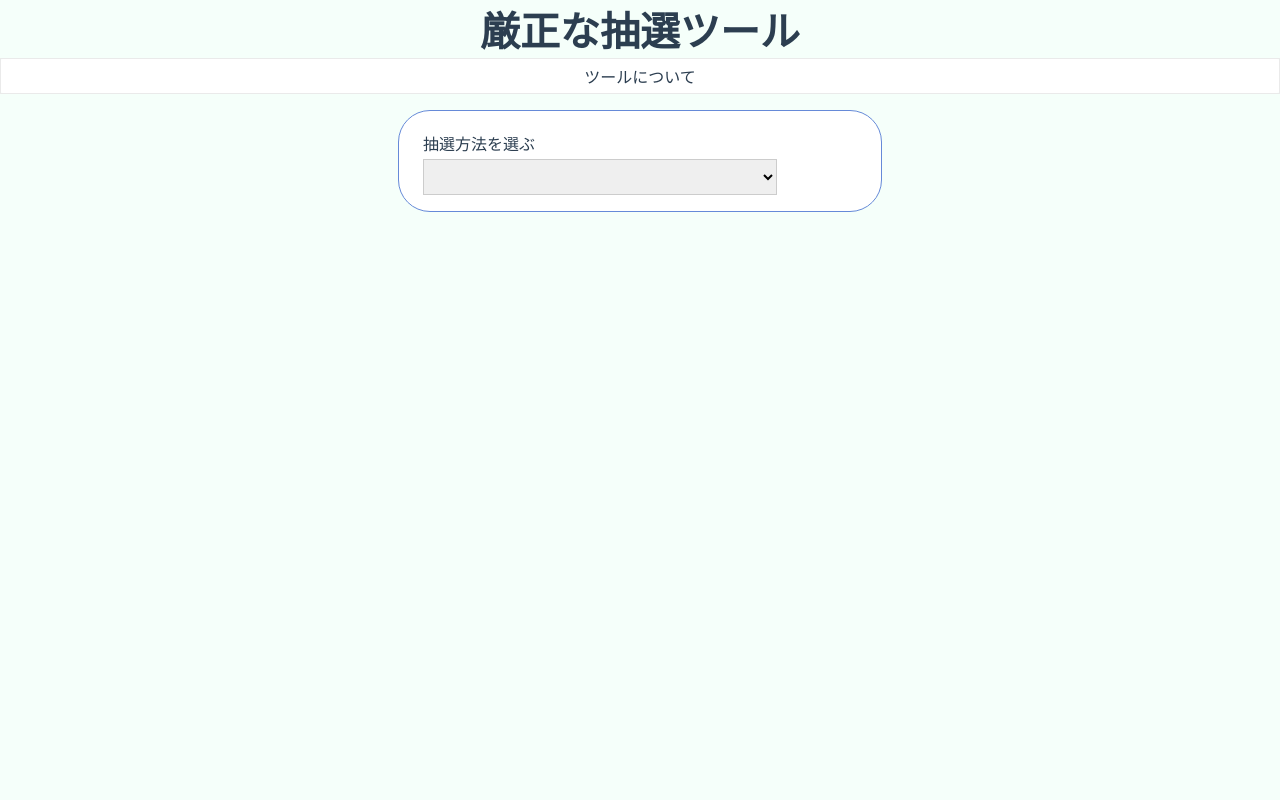
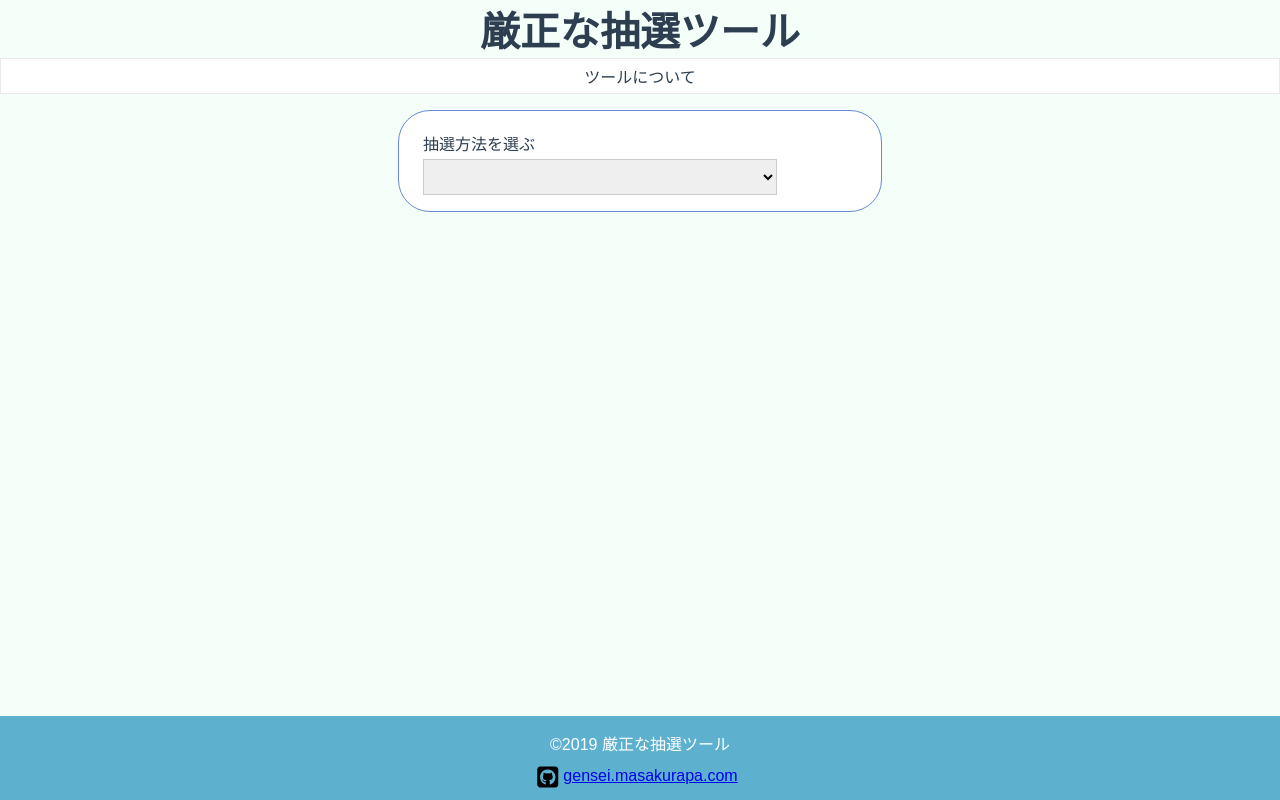
Before and after one commit to masakurapa/gensei.masakurapa.com, a Svelte app in the folder src/: page / in a window 1280 px wide. Built offline with nearby package versions, Linux system fonts and the light colour scheme.

Commit message:
add footer

```diff
--- a/src/app/main.js
+++ b/src/app/main.js
@@ -1,7 +1,7 @@
 import App from './App.svelte'
 
 const app = new App({
-    target: document.body,
+    target: document.getElementById('app'),
 })
 
 export default app
--- a/src/public/global.css
+++ b/src/public/global.css
@@ -69,3 +69,31 @@ h2 {
     background: #FFF;
     text-align: center;
 }
+
+
+.wrapper{
+    min-height: 100vh;
+    position: relative;
+    padding-bottom: 100px;
+    box-sizing: border-box;
+}
+
+.footer{
+    width: 100%;
+    background-color: #5db1cf;
+    color: #fff;
+    text-align: center;
+    padding: 15px 0;
+    position: absolute;
+    bottom: 0;
+}
+
+.copyright {
+    margin-bottom: 5px;
+}
+
+.footer-link i {
+    position: relative;
+    top: 5px;
+    right: 5px;
+}
--- a/src/public/index.html
+++ b/src/public/index.html
@@ -14,11 +14,13 @@
     <script type="application/ld+json">
         {"@type":"WebSite","headline":"厳選な抽選ツール","url":"https://gensei.masakurapa.com/","name":"厳正な抽選ツール","description":"厳正に抽選を行うためのWEBツールを公開しています。くじ引き、あみだくじ、スロットで抽選ができます。","@context":"http://schema.org"}
     </script>
+    <script src="https://kit.fontawesome.com/4e4a01a531.js"></script>
     <link rel='icon' type='image/png' href='favicon.png'>
     <link rel='stylesheet' href='global.css'>
     <link rel='stylesheet' href='bundle.css'>
 </head>
 <body>
+    <div class="wrapper">
         <h1>厳正な抽選ツール</h1>
         <div class="collapse">
             <label class="collapse-btn" for="header-collapse">ツールについて</label>
@@ -31,6 +33,20 @@
             </div>
         </div>
 
+        <div id="app">
             <script src='bundle.js'></script>
+        </div>
+
+        <div class="footer">
+            <div class="copyright">
+                    &copy;2019 厳正な抽選ツール
+            </div>
+            <div class="footer-link">
+                <a href="https://github.com/masakurapa/gensei.masakurapa.com" target="_blank">
+                    <i class="fab fa-github-square" style="color: black; font-size: 1.5em;"></i>gensei.masakurapa.com
+                </a>
+            </div>
+        </div>
+    </div>
 </body>
 </html>
```
Lines whose indentation alone changed are shown as unchanged.
